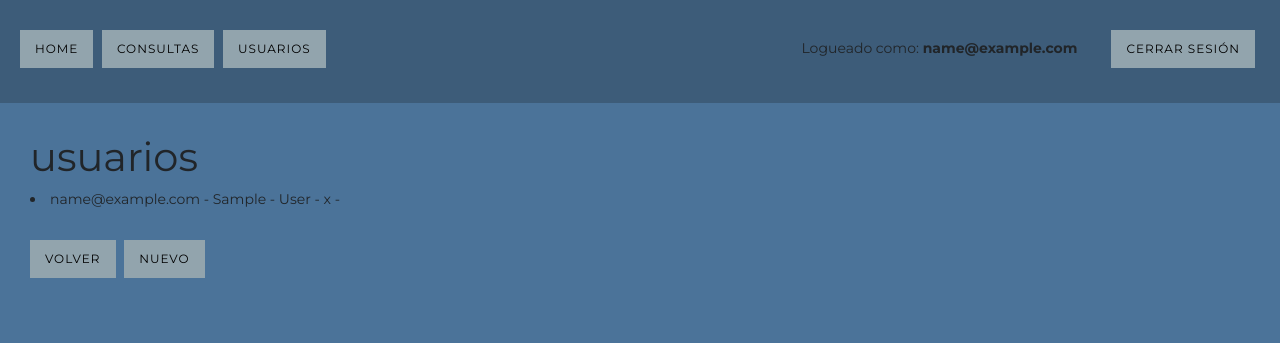
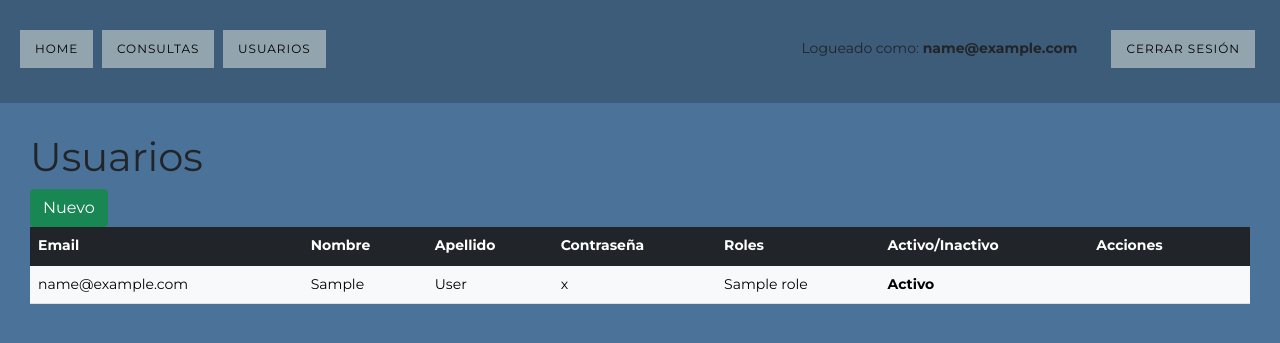
Before and after one commit to lautarooleastro/proyecto2021-grupo6, a Flask app: page /usuarios in a window 1280 px wide. Shown: the top 343 px of the page. Run offline with Flask 2, Linux system fonts and the light colour scheme; the visitor is signed in with stand-in values (Sample User, id 1); tables that the repository leaves empty hold one stand-in row (values such as "Sample post"); data that the repository does not hold is empty.

Commit message:
SUsando bootstrap para mostrar mejor los datos de los usuarios. Se agrego boton de editar usuario (feature pendiente)

```diff
--- a/app/templates/user/index.html
+++ b/app/templates/user/index.html
@@ -4,17 +4,60 @@
 {{ super() }}
 {% endblock %}
 {% block content %}
-<h1>usuarios</h1>
-{% for user in users %}
-<form action="" method="POST">
-  <li>{{ user.email }} - {{ user.first_name }} - {{ user.last_name }} - {{ user.password }} -
-    {% if check_permissions(current_user(session),"usuario_destroy") %}
-    <button name="destroy_id" value="{{ user.id }}" formaction="{{ url_for('user_destroy') }}"
-      type="submit">Eliminar</a>
+<div>
+  <h1>Usuarios</h1>
+  <a href="{{ url_for('user_new') }}"><button class="btn btn-success">Nuevo</button></a>
+</div>
+<table class="table">
+  <thead>
+    <tr>
+      <th class="table-dark">Email</th>
+      <th class="table-dark">Nombre</th>
+      <th class="table-dark">Apellido</th>
+      <th class="table-dark">Contraseña</th>
+      <th class="table-dark">Roles</th>
+      <th class="table-dark">Activo/Inactivo</th>
+      <th class="table-dark">Acciones</th>
+      <th class="table-dark"></th>
+    </tr>
+  </thead>
+  <tbody>
+    {% for user in users %}
+    <tr>
+      <td class="table-light">{{user.email}}</td>
+      <td class="table-light">{{user.first_name}}</td>
+      <td class="table-light">{{user.last_name}}</td>
+      <td class="table-light">{{user.password}}</td>
+      <td class="table-light">
+        {% for rol in user.roles %}
+        {{ rol.name }}
+        {% endfor %}
+      </td>
+      {% if user.active %}
+      <th class="table-light">Activo</td>
+        {% else %}
+      <td class="table-light">Inactivo</td>
+      Inactivo
       {% endif %}
-  </li>
-</form>
-{% endfor %}
-<a href="{{ url_for('home') }}" class="link">Volver</a>
-<a href="{{ url_for('user_new') }}" class="link">Nuevo</a>
+
+
+      <td class="table-light">
+        <form action="" method="POST">
+          {% if check_permissions(current_user(session),"usuario_destroy") %}
+          <button name="destroy_id" value="{{ user.id }}" formaction="{{ url_for('user_destroy') }}" type="submit"
+            class="btn btn-danger">Eliminar</a>
+            {% endif %}
+        </form>
+      </td>
+      <td class="table-light">
+        <form action="" method="POST">
+          {% if check_permissions(current_user(session),"usuario_update") %}
+          <button name="edit_id" value="{{ user.id }}" formaction="" type="submit" class="btn btn-secondary">Editar</a>
+            {% endif %}
+        </form>
+      </td>
+    </tr>
+    {% endfor %}
+  </tbody>
+</table>
 {% endblock %}
```
